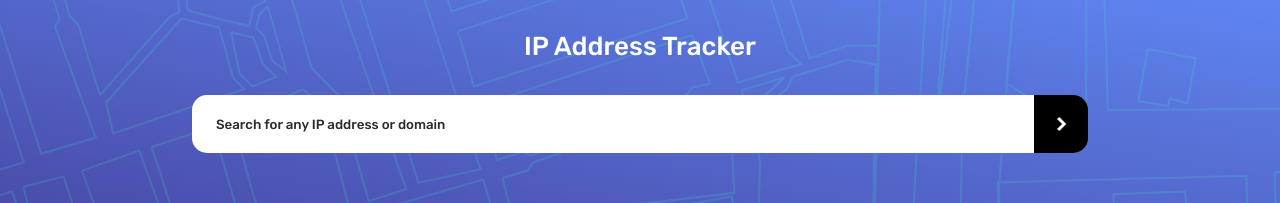
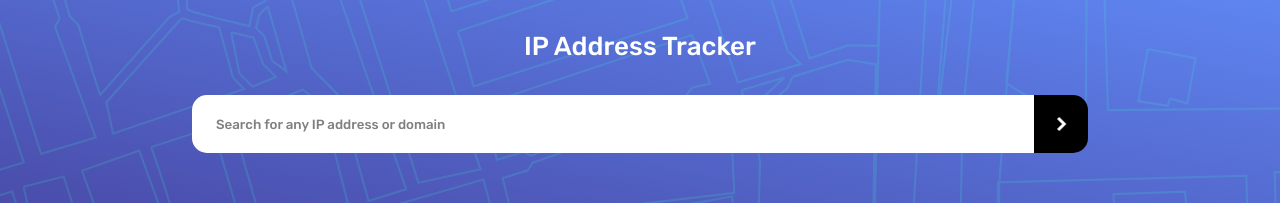
Before and after one commit to SirTLD/IP-Address-Tracker, a React (Create React App) app: page / in a window 1280 px wide. Shown: the top 203 px of the page. Built offline with nearby package versions, Linux system fonts and the light colour scheme.

Commit message:
update to placeholder text color

```diff
--- a/src/Components/BodyContainer/BodyContainerItems.js
+++ b/src/Components/BodyContainer/BodyContainerItems.js
@@ -65,7 +65,7 @@ export const SearchInput = styled.input`
 
   &::placeholder {
     font-family: 'Rubik', sans-serif;
-    color: #2c2c2c;
+    color: grey;
   }
 `;
 
```
